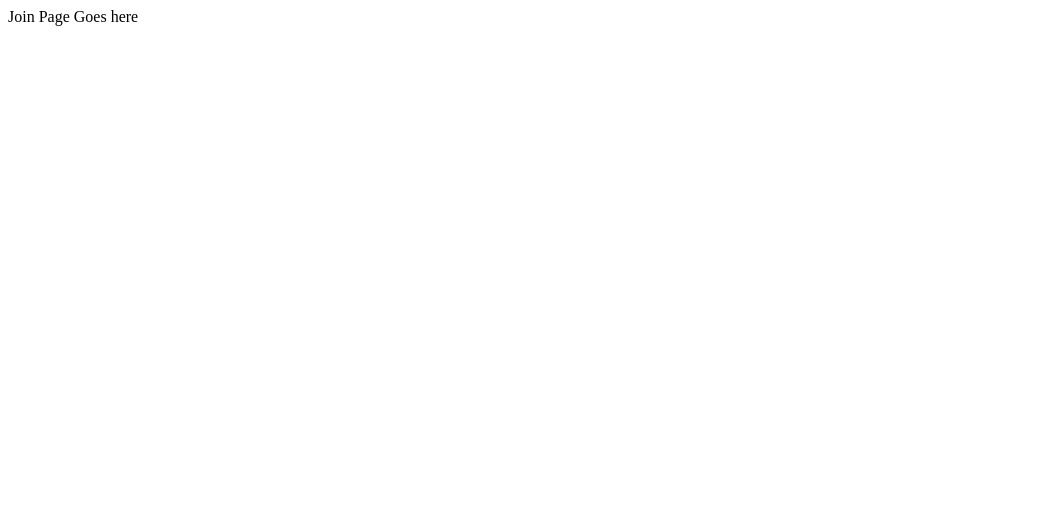
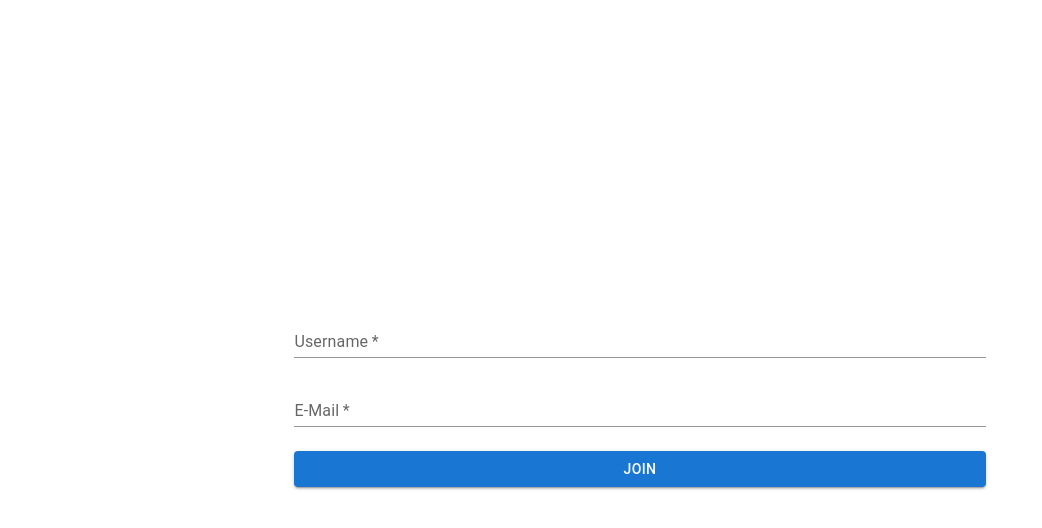
Before and after one commit to stefanzmf/airhockey, a React (Vite) app in the folder apps/airhockey/: page / in a window 1280 px wide. Shown: the top 528 px of the page, without its empty margins (0-1042 px from the left). Built offline with nearby package versions, Linux system fonts and the light colour scheme.

Commit message:
Add basic form

```diff
--- a/apps/airhockey/src/app.tsx
+++ b/apps/airhockey/src/app.tsx
@@ -1,8 +1,13 @@
 import Router from './Router';
+import { CssBaseline } from '@mui/material';
+
 
 export function App() {
   return (
-    <Router />
+    <>
+      <CssBaseline />
+      <Router />
+    </>
   );
 }
 
--- a/apps/airhockey/src/modules/join/index.tsx
+++ b/apps/airhockey/src/modules/join/index.tsx
@@ -1,12 +1,15 @@
 import React from 'react';
 
-import {Box} from '@mui/material';
+import { Stack, TextField, Button } from '@mui/material';
 
 const Join = () => {
   return (
-    <Box>
+    <Stack sx={{ flex: '0 0 60%' }} spacing={3}>
+      <TextField variant="standard" size="small" required label="Username" name="username" />
+      <TextField variant="standard" size="small" required label="E-Mail" name="email" />
 
-    </Box>
+      <Button variant="contained">Join</Button>
+    </Stack>
   )
 }
 
--- a/apps/airhockey/src/pages/Join.tsx
+++ b/apps/airhockey/src/pages/Join.tsx
@@ -1,9 +1,21 @@
 import React from 'react';
+import { Container } from '@mui/material';
 
-const Join = () => {
+import Join from '../modules/join'
+
+const JoinPage = () => {
   return (
-    <span>Join Page Goes here</span>
+    <Container
+      sx={{
+        minHeight: '100vh',
+        display: 'flex',
+        justifyContent: 'center',
+        alignItems: 'center',
+      }}
+    >
+      <Join />
+    </Container>
   )
 }
 
-export default Join
+export default JoinPage
```
